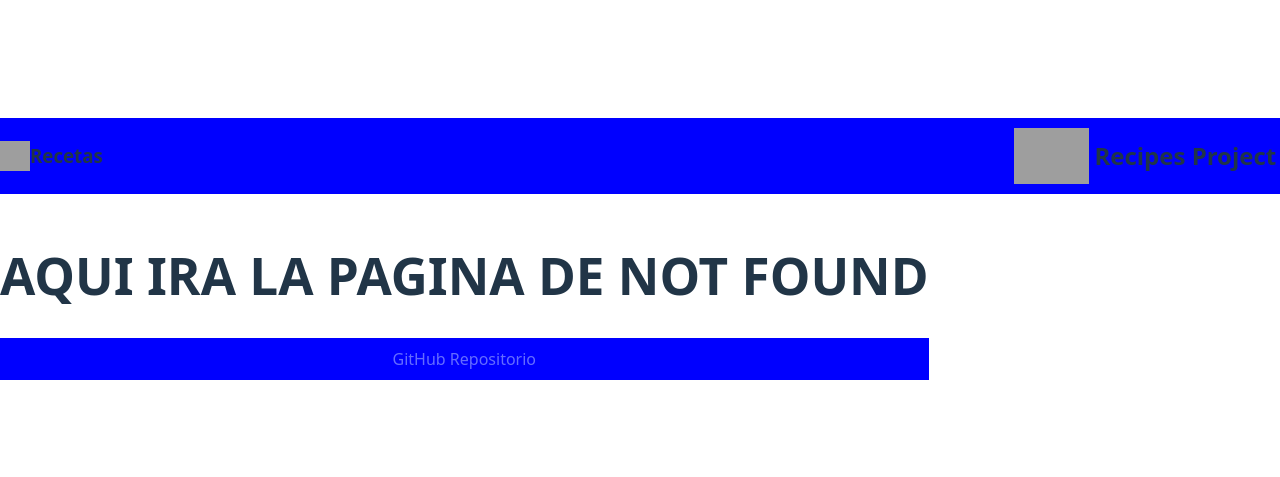
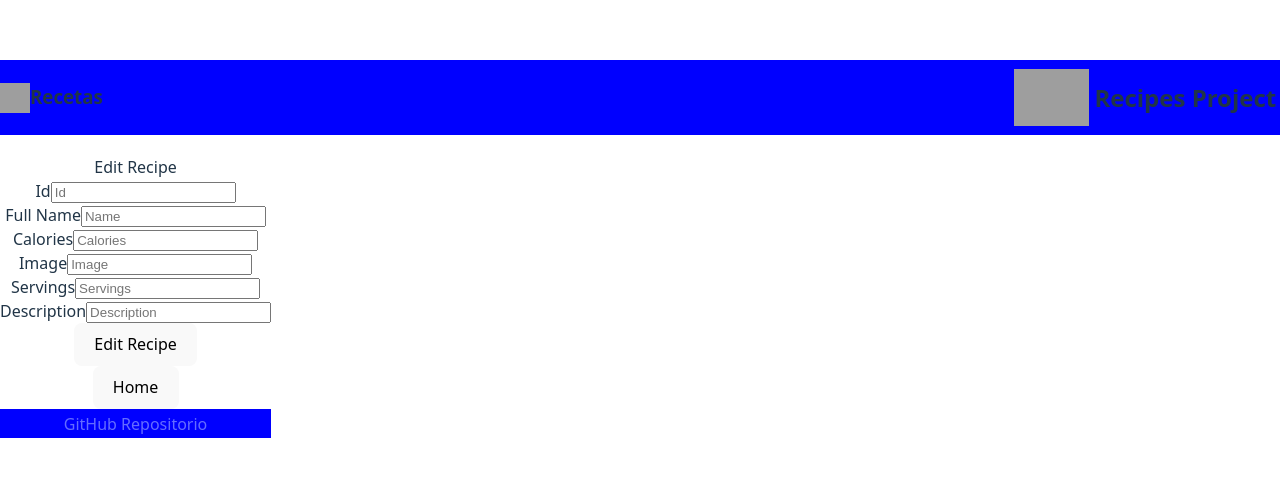
Before and after one commit to JuanMarin129/recipes-project, a React (Vite) app: page /edit-recipe/07d9616d-7a63-457c-b8a7-58f6a70a67e3 in a window 1280 px wide. Before the commit this address had no page. Shown: the part 151-628 px from the top of the page. Built offline with nearby package versions, Linux system fonts and the light colour scheme; grey boxes are pictures that could not be loaded.

Commit message:
Pendiente acabar el update.

```diff
--- a/src/App.jsx
+++ b/src/App.jsx
@@ -1,4 +1,5 @@
 import './App.css'
+import React, { useState } from "react";
 import Footer from './components/Footer'
 import HomePage from './pages/HomePage'
 import Navbar from './components/NavBar'
@@ -6,18 +7,33 @@ import { Route, Routes } from 'react-router-dom'
 import ItemDetails from './pages/ItemDetails'
 import NotFound from './pages/NotFound'
 import About from './pages/About'
+import AddRecipe from './pages/AddRecipe'
+import allRecipes from "./assets/recipes.json";
+import EditRecipe from './pages/EditRecipe';
 
 function App() {
-
+  const [listRecipes, setListRecipes] = useState(allRecipes);
 
   return (
     <>
     <Navbar />
     <div style={{paddingTop:"95px"}}>
     <Routes>
-      <Route path = "/" element ={<HomePage />}></Route>
+      <Route path = "/" element ={<HomePage
+      listRecipes = {listRecipes}
+      setListRecipes = {setListRecipes}
+      />}></Route>
       <Route path = "/recipes/:recipeId" element={<ItemDetails/>}></Route>
       <Route path='/about' element={<About/>}></Route>
+      <Route path='/add-recipe' element={<AddRecipe
+      listRecipes = {listRecipes}
+      setListRecipes = {setListRecipes}
+      />}></Route>
+      <Route path='/edit-recipe/:id' element={<EditRecipe
+      listRecipes = {listRecipes}
+      setListRecipes = {setListRecipes}
+      />}></Route>
+
 
       <Route path = "*" element={<NotFound/>}></Route>
     </Routes>
--- a/src/components/ItemCard.jsx
+++ b/src/components/ItemCard.jsx
@@ -3,7 +3,7 @@ import { Link } from "react-router-dom";
 function ItemCard(props) {
 
   return (
-    <Link to={`/recipes/${props.id}`}>
+
       <div
         style={{
           border: "1px solid black",
@@ -13,7 +13,7 @@ function ItemCard(props) {
           justifyContent: "space-between",
           backgroundColor: props.bgColor,
         }}
-      >
+      ><Link to={`/recipes/${props.id}`}>
         <img
           src={props.image}
           alt=""
@@ -21,13 +21,13 @@ function ItemCard(props) {
           height="200px"
           style={{ textAlign: "center", margin: "5px" }}
         />
-
+        </Link>
         <p>{props.name}</p>
         <p>{props.calories}</p>
         <p>{props.servings}</p>
         <button onClick={() => props.handleDeleteItemCard(props.index)}>Delete</button>
       </div>
-    </Link>
+
   );
 }
 
--- a/src/components/List.jsx
+++ b/src/components/List.jsx
@@ -1,20 +1,18 @@
-import React, { useState } from "react";
+import React from "react";
 import ItemCard from "./ItemCard";
-import allRecipes from "../assets/recipes.json";
 
-function List() {
-    const [listRecipes, setListRecipes] = useState(allRecipes);
+function List(props) {
     let bgColor;
 
     const handleDeleteItemCard = (index) => {
-        let clone = listRecipes.slice(0);
+        let clone = props.listRecipes.slice(0);
         clone.splice(index, 1);
-        setListRecipes(clone);
+        props.setListRecipes(clone);
       };
 
   return (
     <>
-      {listRecipes.map((eachRecipe, index) => {
+      {props.listRecipes.map((eachRecipe, index) => {
         eachRecipe.calories <= 300 ? (bgColor = "green") : (bgColor = "orange");
         return <ItemCard
         name = {eachRecipe.name}
--- a/src/components/Sidebar.jsx
+++ b/src/components/Sidebar.jsx
@@ -4,7 +4,7 @@ function Sidebar() {
     return (
         <div style={{height: "50vW", backgroundColor: "red", position:"fixed", top:"90px", left:0}}>
             <Link to ="/"><h2>Recetas</h2></Link>
-            <h2>Añadir Receta</h2>
+            <Link to ="/add-recipe"><h2>Añadir Receta</h2></Link>
             <Link to="/about"><h2>Información</h2></Link>
         </div>
     )
--- /dev/null
+++ b/src/pages/AddRecipe.jsx
@@ -0,0 +1,78 @@
+import { useState } from "react"
+import { Link } from "react-router-dom"
+
+function AddRecipe(props) {
+
+    const [nuevaReceta, setNuevaReceta] = useState({
+        id:"",
+        name: "",
+        calories: 0,
+        image: "",
+        servings: 1,
+        description: ""
+    })
+
+    const handleAll = ((event)=>{
+        let name = event.target.name;
+        let clone = {...nuevaReceta}
+        clone[name] = event.target.value
+        setNuevaReceta(clone)
+    })
+
+    const handleSubmit = ((event)=>{
+        event.preventDefault();
+
+        const clone = [...props.listRecipes]
+        clone.unshift(nuevaReceta)
+        props.setListRecipes(clone);
+
+        setNuevaReceta({
+            id:"",
+            name: "",
+            calories: 0,
+            image: "",
+            servings: 1,
+            description: ""
+        })
+      })
+  return (
+    <div >
+    <form onSubmit={handleSubmit} >
+
+        <div style={{display:"flex", flexDirection:"column", alignItems:"center"}}>
+        <span>Add Recipe</span>
+        <label>
+            Id
+            <input value = {nuevaReceta.id} name="id" type="text" placeholder="Id" onChange={handleAll}/>
+        </label>
+        <label>
+            Full Name
+            <input value = {nuevaReceta.name} name="name" type="text" placeholder="Name" onChange={handleAll}/>
+        </label>
+        <label>
+            Calories
+            <input value = {nuevaReceta.calories} name="calories" type="number" min={0} placeholder="Calories" onChange={handleAll}/>
+        </label>
+        <label>
+            Image
+            <input value = {nuevaReceta.image} name="image" type="url" placeholder="Image" onChange={handleAll}/>
+        </label>
+        <label>
+            Servings
+            <input value = {nuevaReceta.servings} name="servings" type="number" min={1} placeholder="Servings" onChange={handleAll}/>
+        </label>
+        <label>
+            Description
+            <input value = {nuevaReceta.description} name="description" type="textarea" placeholder="Description" rows = "10" cols = "100" onChange={handleAll}/>
+          </label>
+
+          <button type="submit">Add Recipe</button>
+          <Link to="/"><button>Back</button></Link>
+        </div>
+    </form>
+
+    </div>
+  )
+}
+
+export default AddRecipe
--- /dev/null
+++ b/src/pages/EditRecipe.jsx
@@ -0,0 +1,78 @@
+import { useState } from "react"
+import { Link } from "react-router-dom"
+function EditRecipe(props) {
+    const [recetaEditada, setRecetaEditada] = useState({
+        id: props.listRecipes.id,
+        name: props.listRecipes.name,
+        calories: props.listRecipes.calories,
+        image: props.listRecipes.image,
+        servings: props.listRecipes.servings,
+        description: props.listRecipes.description
+    })
+
+    console.log(props.listRecipes[0])
+
+    const handleAll = ((event)=>{
+        let name = event.target.name;
+        let clone = {...recetaEditada}
+        clone[name] = event.target.value
+        setRecetaEditada(clone)
+    })
+
+    const handleSubmit = ((event)=>{
+        event.preventDefault();
+
+        const clone = [...props.listRecipes]
+        clone.unshift(recetaEditada)
+        props.setListRecipes(clone);
+
+        setRecetaEditada({
+            id:"",
+            name: "",
+            calories: 0,
+            image: "",
+            servings: 1,
+            description: ""
+        })
+      })
+  return (
+    <div >
+    <form onSubmit={handleSubmit} >
+
+        <div style={{display:"flex", flexDirection:"column", alignItems:"center"}}>
+        <span>Edit Recipe</span>
+        <label>
+            Id
+            <input value = {recetaEditada.id} name="id" type="text" placeholder="Id" onChange={handleAll}/>
+        </label>
+        <label>
+            Full Name
+            <input value = {recetaEditada.name} name="name" type="text" placeholder="Name" onChange={handleAll}/>
+        </label>
+        <label>
+            Calories
+            <input value = {recetaEditada.calories} name="calories" type="number" min={0} placeholder="Calories" onChange={handleAll}/>
+        </label>
+        <label>
+            Image
+            <input value = {recetaEditada.image} name="image" type="url" placeholder="Image" onChange={handleAll}/>
+        </label>
+        <label>
+            Servings
+            <input value = {recetaEditada.servings} name="servings" type="number" min={1} placeholder="Servings" onChange={handleAll}/>
+        </label>
+        <label>
+            Description
+            <input value = {recetaEditada.description} name="description" type="textarea" placeholder="Description" rows = "10" cols = "100" onChange={handleAll}/>
+          </label>
+
+          <button type="submit">Edit Recipe</button>
+          <Link to="/"><button>Home</button></Link>
+        </div>
+    </form>
+
+    </div>
+  )
+}
+
+export default EditRecipe
--- a/src/pages/HomePage.jsx
+++ b/src/pages/HomePage.jsx
@@ -1,6 +1,6 @@
 import List from "../components/List"
 
-function HomePage() {
+function HomePage(props) {
 
     return (
 
@@ -12,7 +12,10 @@ function HomePage() {
                 <h3>Servings</h3>
                 <h3>Delete</h3>
             </div>
-            <List />
+            <List
+            listRecipes = {props.listRecipes}
+            setListRecipes = {props.setListRecipes}
+            />
         </div>
     )
 }
--- a/src/pages/ItemDetails.jsx
+++ b/src/pages/ItemDetails.jsx
@@ -29,6 +29,7 @@ function ItemDetails() {
     />
     <h1 style={{ textAlign: "center", margin: "5px" }}>{foundRecipe.name}</h1>
     <p>{foundRecipe.description}</p>
+    <Link to="/edit-recipe/:id"><button>Editar</button></Link>
     <Link to="/"><button>Back</button></Link>
     </div>
   )
```
